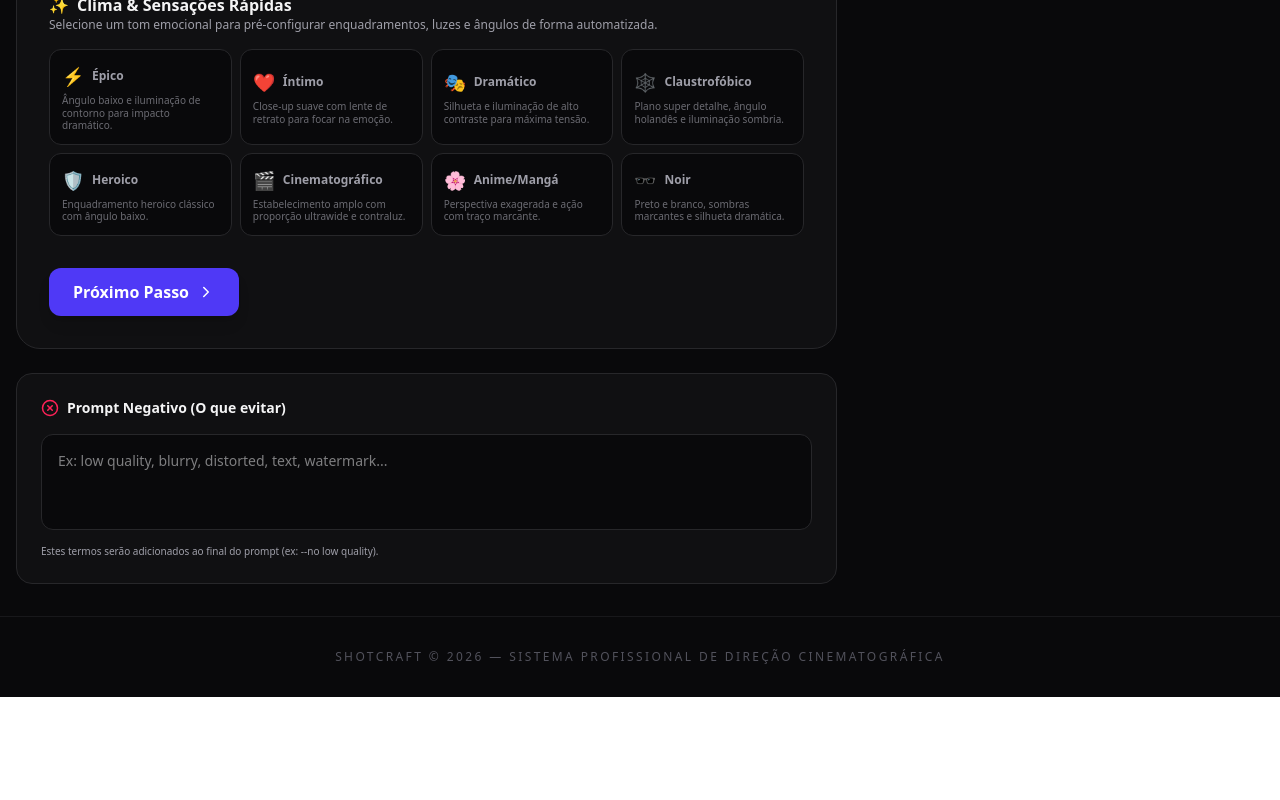
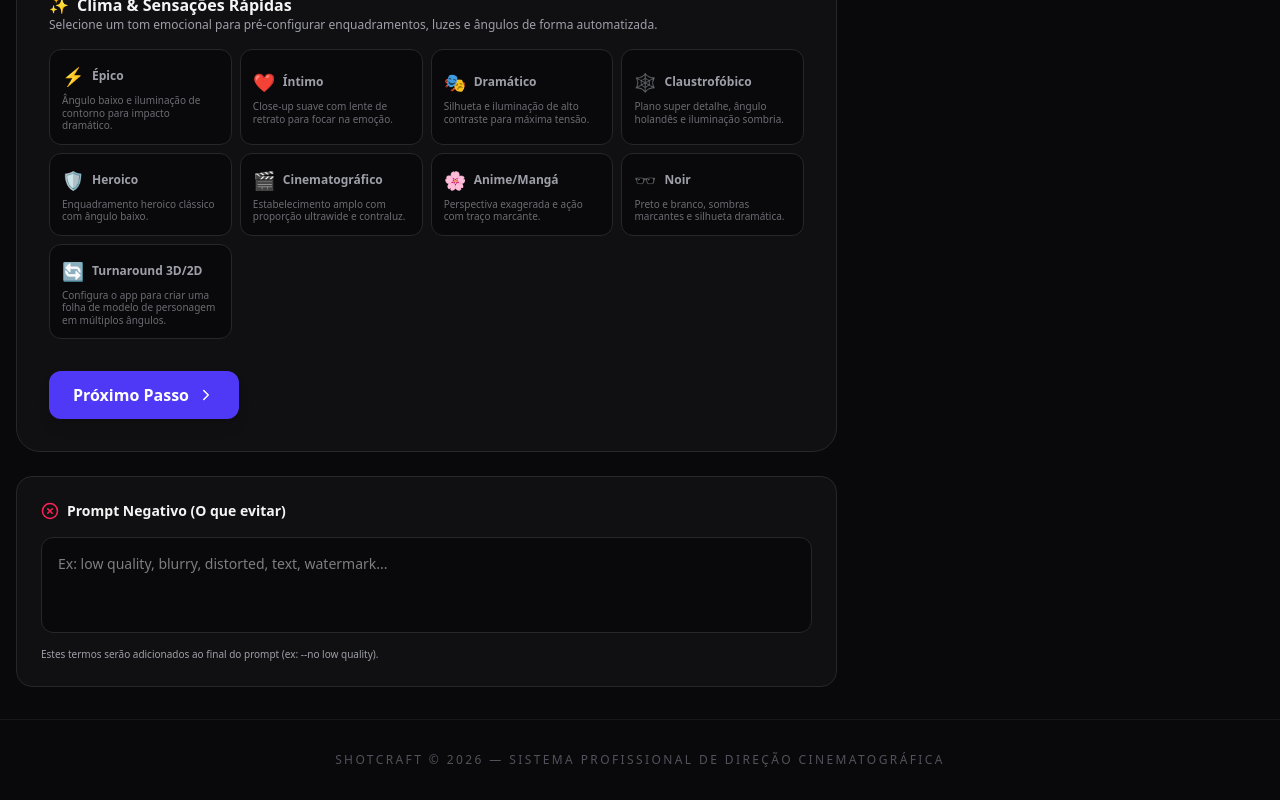
Before and after one commit to rodisleyd/shotcraft, a React (Vite) app: page / in a window 1280 px wide. Shown: the part 670-1470 px from the top of the page. Before the commit the page ends 1367 px from the top, so only its background shows below. Built offline with nearby package versions, Linux system fonts and the light colour scheme.

Commit message:
feat: adiciona atalho rapido de Turnaround 3D/2D em Clima e Sensacoes Rapidas

```diff
--- a/src/components/StepContent.tsx
+++ b/src/components/StepContent.tsx
@@ -136,7 +136,12 @@ export function StepContent({
       });
       return next;
     });
-    addToast(`Clima "${tag.label}" aplicado! Enquadramento e luz configurados.`, 'success');
+    addToast(
+      tag.id === 'turnaround-tag'
+        ? `Configuração de Turnaround aplicada! Pronto para criar a folha de modelo.`
+        : `Clima "${tag.label}" aplicado! Enquadramento e luz configurados.`,
+      'success'
+    );
   };
 
   const handleColorImageUpload = (file: File) => {
--- a/src/data/constants.ts
+++ b/src/data/constants.ts
@@ -846,5 +846,17 @@ export const VISUAL_TAGS: VisualTag[] = [
       lighting: 'hard',
       environment: 'urban'
     }
+  },
+  {
+    id: 'turnaround-tag',
+    label: 'Turnaround 3D/2D',
+    icon: '🔄',
+    description: 'Configura o app para criar uma folha de modelo de personagem em múltiplos ângulos.',
+    selections: {
+      angle: 'turnaround',
+      perspective: 'orthographic',
+      lighting: 'studio',
+      framing: 'full'
+    }
   }
 ];
```
